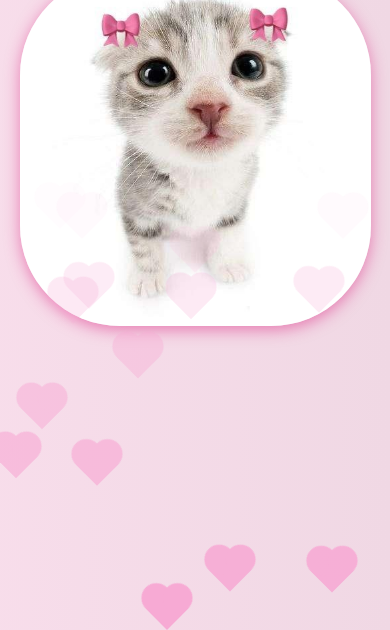
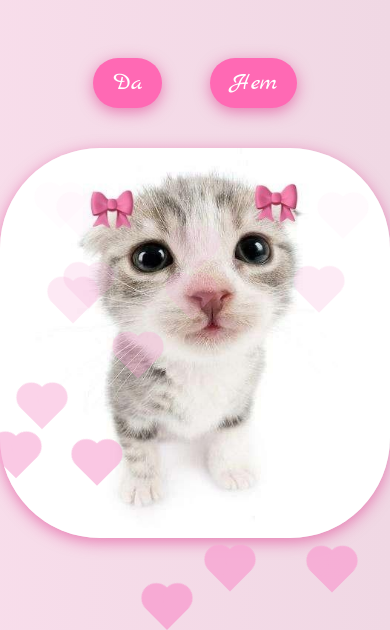
Before and after one commit to killsachh/valentine-for-vanya.github.io, a plain HTML site: page syte.html in a window 390 px wide. Shown: the part 236-866 px from the top of the page. Drawn offline with Linux system fonts and the light colour scheme; a web font is replaced by a local one.

Commit message:
Fifth commit

```diff
--- a/syte.html
+++ b/syte.html
@@ -46,6 +46,7 @@
         img {
             max-width: 100%;
             height: auto;
+            width: 600px;
             border-radius: 100px;
             margin: 20px 0;
             display: block;
@@ -126,27 +127,6 @@
                 opacity: 0;
             }
         }
-
-        /* Медиа-запросы для адаптации под мобильные устройства */
-        @media (max-width: 768px) {
-            h1 {
-                font-size: 3em; /* Уменьшение размера заголовка для мобильных устройств */
-            }
-
-            button {
-                font-size: 1.2em; /* Уменьшение размера кнопок для мобильных устройств */
-                padding: 8px 16px; /* Уменьшение отступов для кнопок */
-            }
-
-            .message {
-                font-size: 2em; /* Уменьшение размера сообщения для мобильных устройств */
-            }
-
-            img {
-                width: 90%; /* Увеличение ширины изображения для мобильных устройств */
-                max-width: 100%; /* Максимальная ширина 100% */
-            }
-        }
     </style>
 </head>
 <body>
@@ -154,7 +134,9 @@
     <button id="yes">Да</button>
     <button id="no">Нет</button>
 
+
     <img src="cat.jpg" alt="Романтическое изображение">
+
 
     <div class="message" id="response"></div>
 
@@ -163,6 +145,7 @@
         let noButton = document.getElementById('no');
 
         document.getElementById('yes').onclick = function() {
+
             window.location.href = 'love.html';
         };
 
@@ -170,25 +153,30 @@
             document.getElementById('response').innerText = "попробуй еще раз)))";
             document.getElementById('response').style.display = 'block';
 
+
             let currentSize = parseFloat(window.getComputedStyle(yesButton, null).getPropertyValue('font-size'));
-            yesButton.style.fontSize = (currentSize + 10) + 'px'; // Увеличиваем размер на 10 пикселей
+            yesButton.style.fontSize = (currentSize + 100) + 'px';
         };
+
 
         function createHeart() {
             const heart = document.createElement('div');
             heart.className = 'heart';
             document.body.appendChild(heart);
 
-            heart.style.left = Math.random() * 100 + 'vw'; // Случайная позиция по горизонтали
-            heart.style.bottom = '0'; // Начальная позиция внизу экрана
-            heart.style.animationDuration = (Math.random() * 3 + 2) + 's'; // Случайная продолжительность анимации
+
+            heart.style.left = Math.random() * 100 + 'vw';
+            heart.style.bottom = '0';
+            heart.style.animationDuration = (Math.random() * 3 + 2) + 's';
+
 
             heart.addEventListener('animationend', () => {
-                heart.remove(); // Удаление сердечка после анимации
+                heart.remove();
             });
         }
 
-        setInterval(createHeart, 200); // Создание сердечек каждые 200 мс
+
+        setInterval(createHeart, 200);
     </script>
 </body>
 </html>
```
